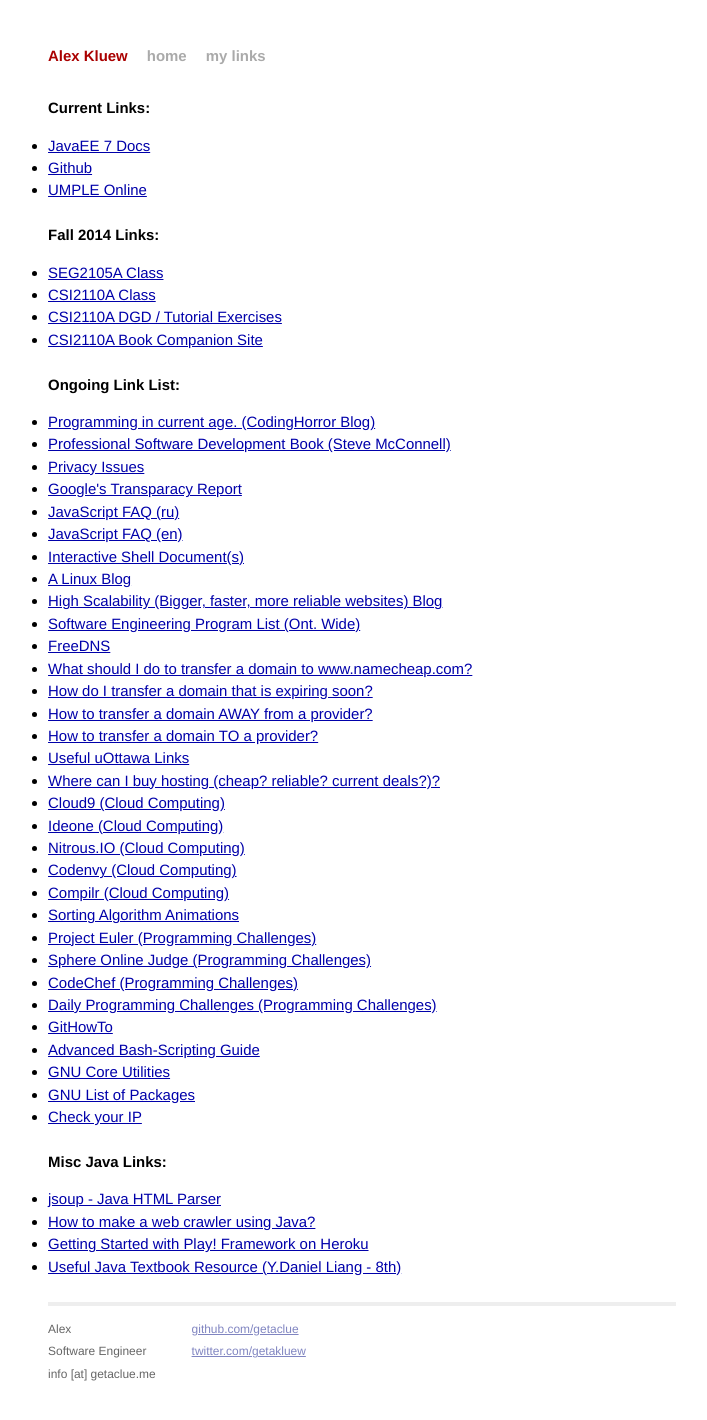
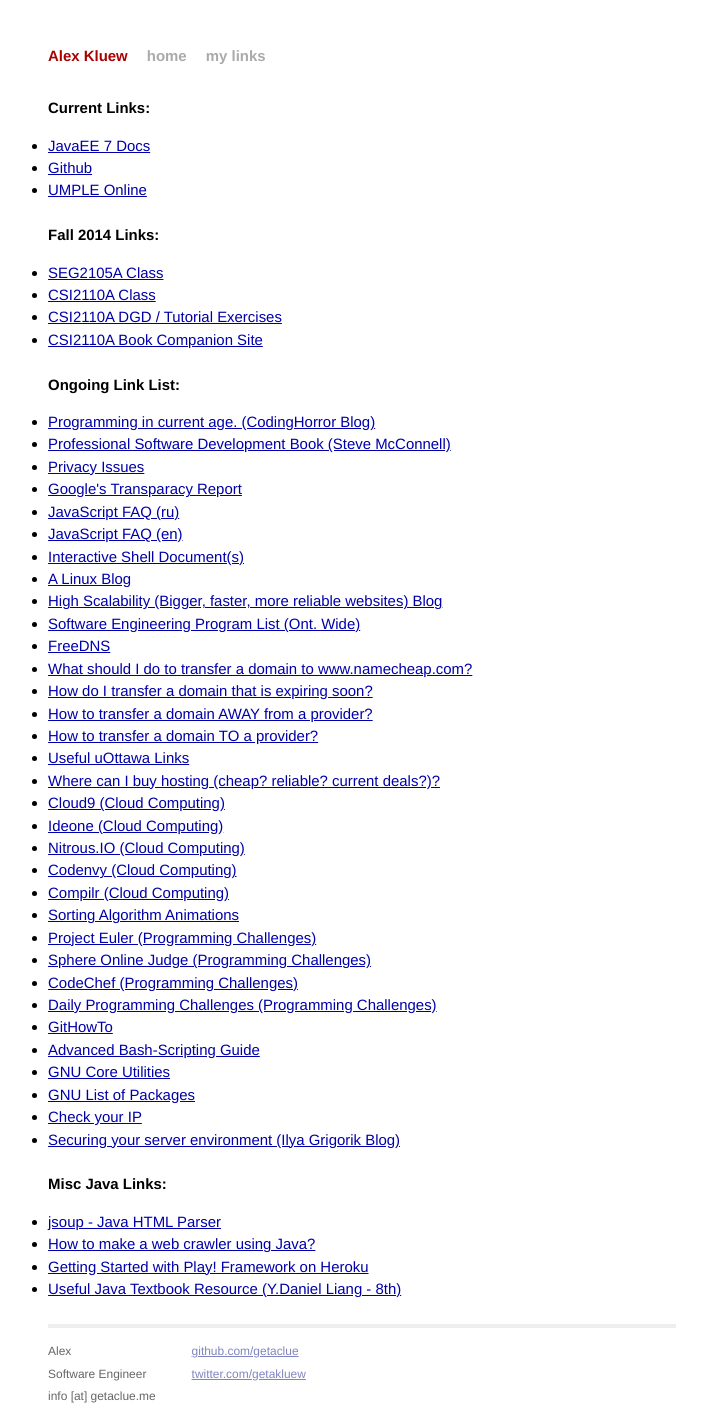
Before and after one commit to getaclue/getaclue.github.io, a Jekyll site: the page built from links.html, in a window 1280 px wide. Shown: the whole page, without its empty margins (278-985 px from the left). Built offline with Jekyll 4.4.1, drawn with Linux system fonts in a browser that asks for light colours; Markdown is read by kramdown in place of the engine named in the settings; before the commit the page ends 1397 px from its top, so only the background shows below that.

Commit message:
Added Ilya Grigorik's Link on Securing a RHEL/CentOS Server

```diff
--- a/_data/useful_gen_links.yml
+++ b/_data/useful_gen_links.yml
@@ -93,3 +93,6 @@
 
 - URL_Title: Check your IP
   URL: http://checkip.dyndns.com/
+
+- URL_Title: Securing your server environment (Ilya Grigorik Blog)
+  URL: https://www.igvita.com/2006/10/10/securing-your-rails-environment/
```
